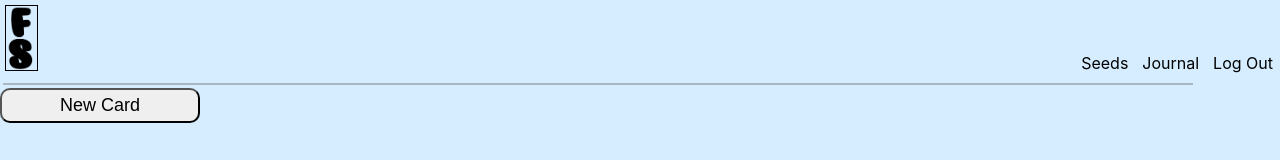
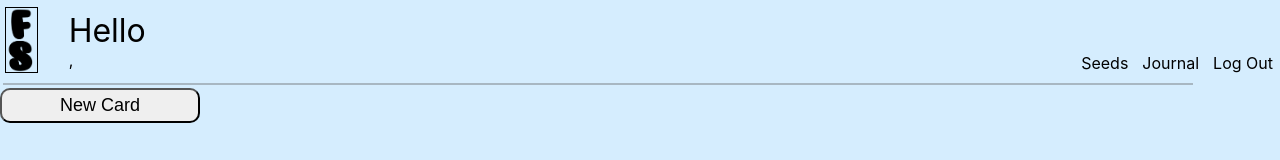
Before and after one commit to Samantha-Brown/future-seeds-ui, a React (Create React App) app: page /seeds in a window 1280 px wide. Shown: the top 160 px of the page. Built offline with nearby package versions, Linux system fonts and the light colour scheme; no server answers.

Commit message:
Modify seed navbar

```diff
--- a/src/Components/NavBar/NavBar.css
+++ b/src/Components/NavBar/NavBar.css
@@ -0,0 +1,13 @@
+.left-nav {
+  display: flex;
+  flex-direction: row;
+  align-items: center;
+}
+
+.user-information {
+  padding-left: 2vw;
+}
+
+.user-name {
+  font-size: 4vh;
+}
--- a/src/Components/NavBar/NavBar.js
+++ b/src/Components/NavBar/NavBar.js
@@ -4,12 +4,18 @@ import './NavBar.css'
 
 
 
-const NavBar = () => {
+const NavBar = ({userPersonalInfo}) => {
 
 return (
   <div>
     <div className='top-home-bar'>
+      <div className="left-nav">
         <img src={boxLogo} alt='small logo' className='small-logo'/>
+        <div className="user-information">
+          <p className="user-name">Hello {userPersonalInfo.firstName} {userPersonalInfo.lastName}</p>
+          <p>{userPersonalInfo.userCity}, {userPersonalInfo.userState}</p>
+        </div>
+      </div>
       <div className='home-links'>
         <Link to='/seeds' className='links' style={{ textDecoration: 'none' }}>Seeds</Link>
         <Link to='/journal' className='links' style={{ textDecoration: 'none' }}>Journal</Link>
```
Lines whose indentation alone changed are shown as unchanged.
